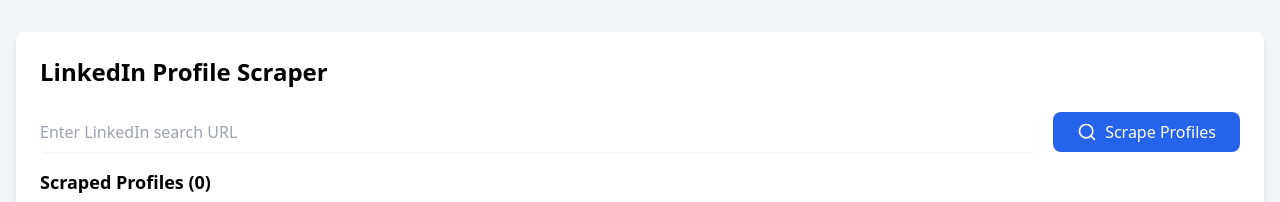
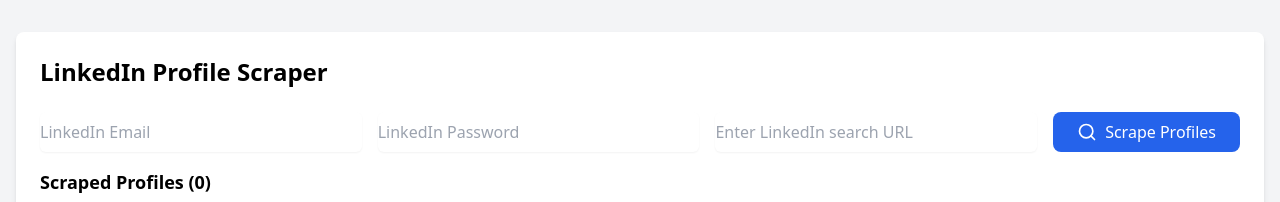
Before and after one commit to Deepanshukesarwani/Automated_LinkedinMessage_generator, a React (Vite) app: page / in a window 1280 px wide. Shown: the top 202 px of the page. Built offline with nearby package versions, Linux system fonts and the light colour scheme; no server answers.

Commit message:
Feat: Added a feature so that user can enter their linkedin Email and Passward to scrap data using their account

```diff
--- a/src/App.tsx
+++ b/src/App.tsx
@@ -42,18 +42,24 @@ function App() {
   const [isLoading, setIsLoading] = useState(false);
   const [profiles, setProfiles] = useState<ScrapedProfile[]>([]);
   const [error, setError] = useState('');
+  const [isCampaignsLoading, setIsCampaignsLoading] = useState(true);
+  const [email, setEmail] = useState('');
+const [password, setPassword] = useState('');
 
   useEffect(() => {
     fetchCampaigns();
   }, []);
 
   const fetchCampaigns = async () => {
+    setIsCampaignsLoading(true);
     try {
       const response = await fetch('https://automated-linkedinmessage-generator.onrender.com/api/campaigns');
       const data = await response.json();
       setCampaigns(data);
     } catch (error) {
       console.error('Failed to fetch campaigns:', error);
+    }finally {
+      setIsCampaignsLoading(false);
     }
   };
 
@@ -145,7 +151,7 @@ function App() {
       const response = await fetch('http://localhost:3000/api/profiles/scrape', {
         method: 'POST',
         headers: { 'Content-Type': 'application/json' },
-        body: JSON.stringify({ searchUrl }),
+        body: JSON.stringify({ searchUrl, email, password }),
       });
 
       if (!response.ok) {
@@ -155,6 +161,8 @@ function App() {
       const data = await response.json();
       setProfiles(data);
       setSearchUrl('');
+      setEmail('');
+      setPassword('');
     } catch (error) {
       setError('Failed to scrape profiles. Please check the URL and try again.');
       console.error('Scraping error:', error);
@@ -164,14 +172,35 @@ function App() {
   };
 
   return (
-    <div className="min-h-screen bg-gray-100">
+    <>
+   {isCampaignsLoading&& <div className="min-h-screen flex items-center justify-center bg-gray-100">
+      <div className="flex flex-col items-center gap-2">
+        <Loader className="animate-spin text-blue-600" size={32} />
+        <p className="text-gray-600">Loading campaigns...</p>
+      </div>
+    </div>}
+    {!isCampaignsLoading&& <div className="min-h-screen bg-gray-100">
       <div className="container mx-auto px-4 py-8">
         <div className="grid grid-cols-1 gap-8">
           {/* LinkedIn Profile Scraper Section */}
           <div className="bg-white rounded-lg shadow-md p-6">
             <h2 className="text-2xl font-bold mb-6">LinkedIn Profile Scraper</h2>
             <div className="space-y-4">
-              <div className="flex gap-4">
+              <div className="flex flex-wrap gap-4">
+              <input
+    type="email"
+    value={email}
+    onChange={(e) => setEmail(e.target.value)}
+    placeholder="LinkedIn Email"
+    className="flex-1 rounded-md border-gray-300 shadow-sm focus:border-blue-500 focus:ring-blue-500"
+  />
+  <input
+    type="password"
+    value={password}
+    onChange={(e) => setPassword(e.target.value)}
+    placeholder="LinkedIn Password"
+    className="flex-1 rounded-md border-gray-300 shadow-sm focus:border-blue-500 focus:ring-blue-500"
+  />
                 <input
                   type="text"
                   value={searchUrl}
@@ -416,7 +445,9 @@ function App() {
           </div>
         </div>
       )}
-    </div>
+    </div>}
+    </>
+
   );
 }
 
```
